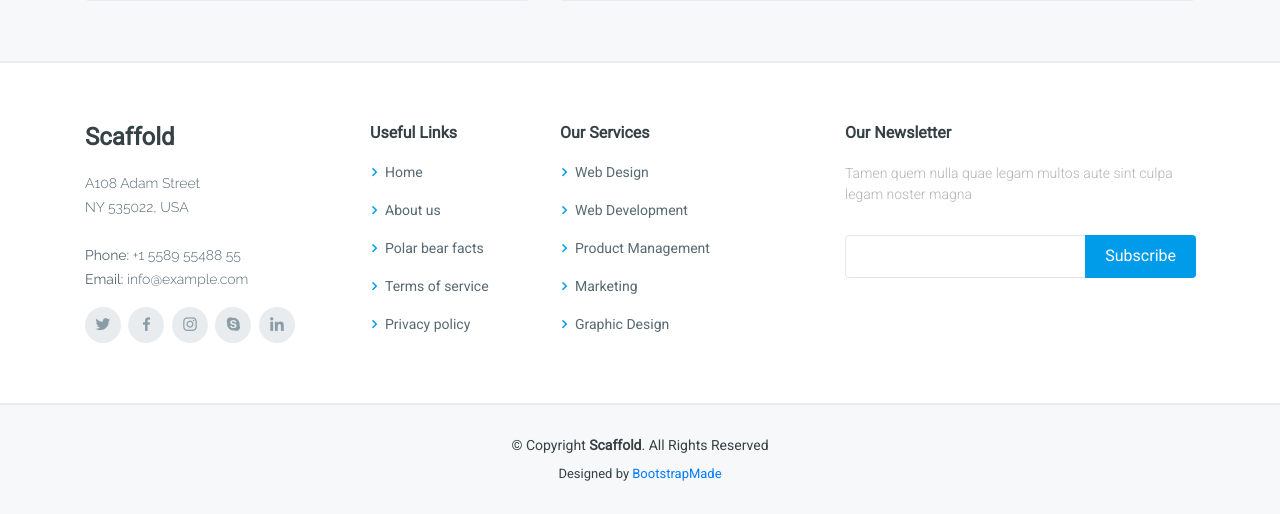
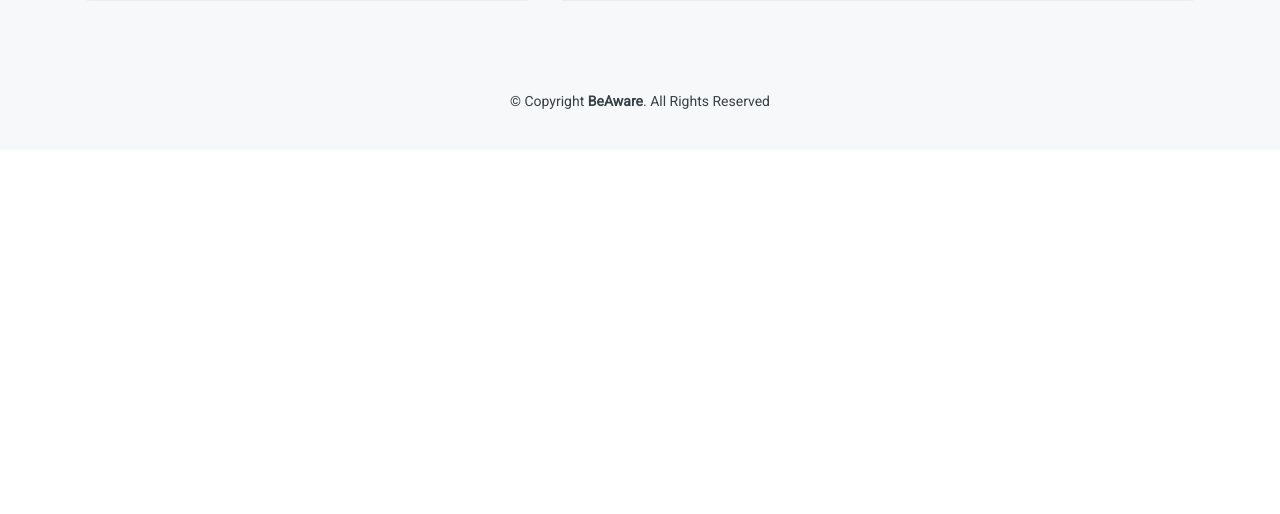
Before and after one commit to shrusna/scrum-jktberuang, a PHP site: page / in a window 1280 px wide. Shown: the part 5539-6053 px from the top of the page. After the commit the page ends 5648 px from the top, so only its background shows below. Run offline with PHP 8.4, Linux system fonts and the light colour scheme; some web fonts are replaced.

Commit message:
faq footer porfolio alsy

```diff
--- a/faq.php
+++ b/faq.php
@@ -81,9 +81,9 @@
                     </div>
                     <div id="faq6" class="collapse" data-bs-parent=".faq-list">
                         <p>
-                        THE CONCLUSION OF THE WEB IS IF THE INCREASE OF TEMPERATURE IN THE ARTIC
-                        AREAS CONTINUES TO HAPPEN, THEN THIS CAN ACCELATE THE DESCRIPTION OF THE ICE BEARING HABITAT
-                        AND ACCELERATE THE DECREASE OF THE POLICY BEAR POPULATION.
+                            The conclusion of the web is if the increase of temperature in the artic
+                            areas continues to happen, then this can accelate the description of the ice bearing habitat
+                            and accelerate the decrease of the policy bear population.
                         </p>
                     </div>
                 </li>
--- a/footer.php
+++ b/footer.php
@@ -1,15 +1,15 @@
   <footer id="footer">
-      <div class="footer-top">
+      <!-- <div class="footer-top">
           <div class="container">
               <div class="row">
                   <div class="col-lg-3 col-md-6">
                       <div class="footer-info">
-                          <h3>Scaffold</h3>
+                          <h3>BeAware</h3>
                           <p>
-                              A108 Adam Street <br />
-                              NY 535022, USA<br /><br />
-                              <strong>Phone:</strong> +1 5589 55488 55<br />
-                              <strong>Email:</strong> info@example.com<br />
+                              JL. Kebayoran Baru, Jakarta Selatan, <br />
+                              DKI Jakarta<br /><br />
+                              <strong>Phone:</strong> +62 888 8888 88888<br />
+                              <strong>Email:</strong> beaware@gmail.com<br />
                           </p>
                           <div class="social-links mt-3">
                               <a href="#" class="twitter"><i class="bx bxl-twitter"></i></a>
@@ -81,18 +81,18 @@
                     </div>
               </div>
           </div>
-      </div>
+      </div> -->
 
       <div class="container">
           <div class="copyright">
-              &copy; Copyright <strong><span>Scaffold</span></strong>. All Rights Reserved
+              &copy; Copyright <strong><span>BeAware</span></strong>. All Rights Reserved
           </div>
           <div class="credits">
               <!-- All the links in the footer should remain intact. -->
               <!-- You can delete the links only if you purchased the pro version. -->
               <!-- Licensing information: https://bootstrapmade.com/license/ -->
               <!-- Purchase the pro version with working PHP/AJAX contact form: https://bootstrapmade.com/scaffold-bootstrap-metro-style-template/ -->
-              Designed by <a href="https://bootstrapmade.com/">BootstrapMade</a>
+              <!-- Designed by <a href="https://bootstrapmade.com/">BootstrapMade</a> -->
           </div>
       </div>
   </footer>
--- a/portfolio.php
+++ b/portfolio.php
@@ -1,4 +1,4 @@
-    <section id="portfolio" class="portfolio">
+    <section id="gallery" class="portfolio">
         <div class="container">
             <div class="section-title" data-aos="fade-up">
                 <h2>Gallery</h2>
```
Lines whose indentation alone changed are shown as unchanged.
